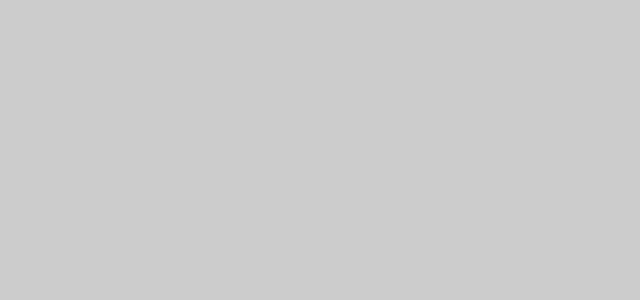
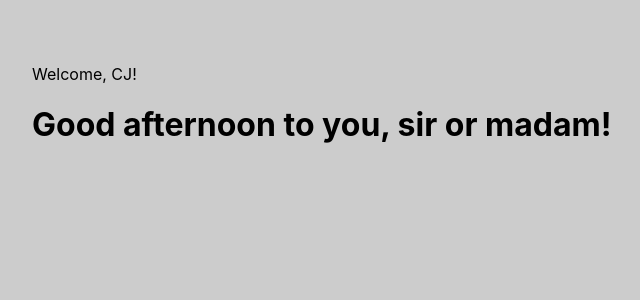
Before and after one commit to realVato/react-tutorial, a React (Create React App) app: page / in a window 1280 px wide. Shown: the top 300 px of the page, without its empty margins (32-672 px from the left). Built offline with nearby package versions, Linux system fonts and the light colour scheme.

Commit message:
Class-based Components Practice

```diff
--- a/src/App.js
+++ b/src/App.js
@@ -10,19 +10,43 @@
 // }
 
 class App extends React.Component {
-
-    yourMethodHere() {
-
-    }
-
     render() {
-
         return (
             <div>
-                <h1></h1>
+                <Header username="CJ"/>
+                <Greeting />
             </div>
         )
     }
  }
 
+ class Header extends React.Component {
+    render(props) {
+        return (
+            <header>
+                <p>Welcome, {this.props.username}!</p>
+            </header>
+        )
+    }
+ }
+
+ class Greeting extends React.Component {
+     render() {
+        const date = new Date()
+        const hours = date.getHours()
+        let timeOfDay
+
+        if(hours < 12) {
+            timeOfDay = 'morning'
+        } else if (hours >= 12 && hours < 17) {
+            timeOfDay = 'afternoon'
+        } else {
+            timeOfDay = 'night'
+        }
+        return (
+            <h1>Good {timeOfDay} to you, sir or madam!</h1>
+        )
+    }
+}
+
 export default App
```
